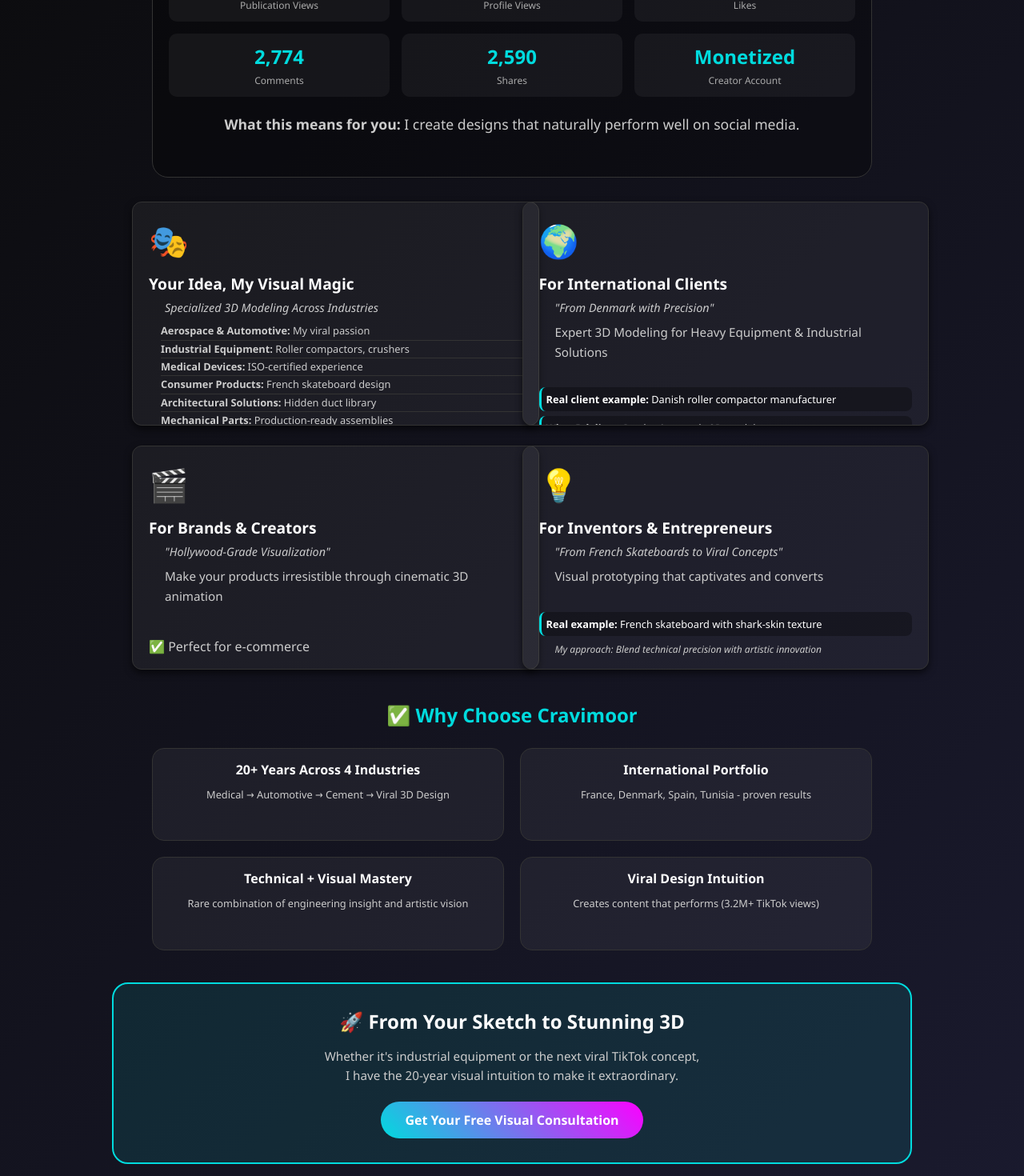
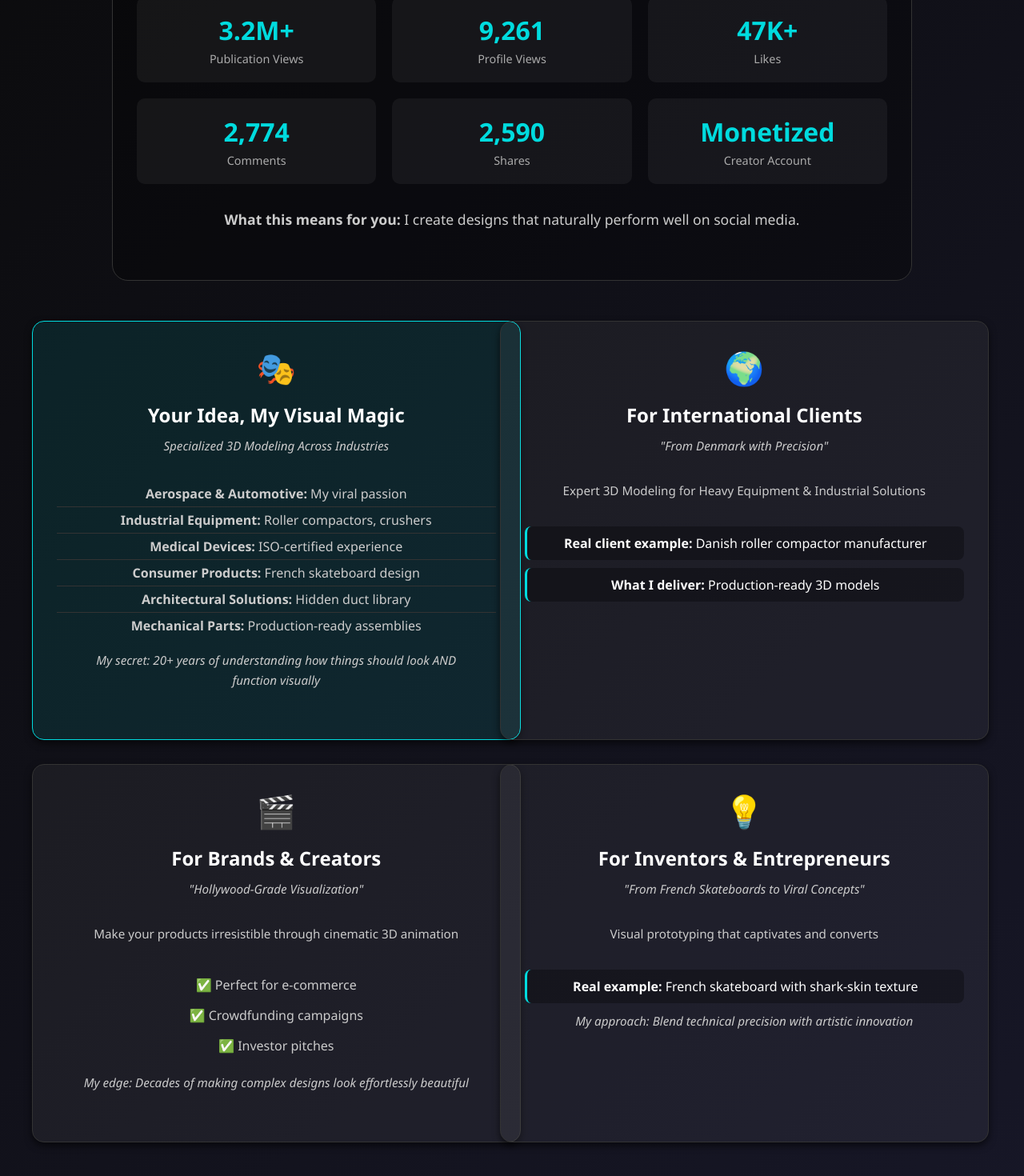
Before and after one commit to Walidghidhaoui/CRAVIMOOR, a React (Create React App) app: page / in a window 1280 px wide. Shown: the part 6340-7810 px from the top of the page at 80% size. Built offline with nearby package versions, Linux system fonts and the light colour scheme.

Commit message:
Update App.css
update

```diff
--- a/src/App.css
+++ b/src/App.css
@@ -430,201 +430,7 @@
   transition: transform 0.3s ease;
 }
 
-/* === OurServices Section Compatibility === */
 
-.our-services {
-  text-align: center;
-  padding: 60px 20px !important; /* أقل تباعد */
-  background: linear-gradient(135deg, #0a0a0a 0%, #1a1a2e 100%) !important;
-  max-width: 1400px; /* أقل عرض */
-  margin: 3rem auto !important; /* أقل تباعد */
-}
-
-.our-services h2 {
-  font-size: 2.5rem !important; /* أصغر */
-  background: linear-gradient(45deg, #00dbde, #fc00ff) !important;
-  -webkit-background-clip: text !important;
-  -webkit-text-fill-color: transparent !important;
-  margin-bottom: 15px !important;
-}
-
-/* شبكة الخدمات - تصغير البطاقات */
-.service-grid {
-  display: grid !important;
-  grid-template-columns: repeat(2, 1fr) !important;
-  gap: 25px !important; /* تباعد أقل */
-  margin: 30px auto !important; /* أقل تباعد */
-  width: 95% !important; /* أقل عرض */
-  max-width: 1000px !important; /* أصغر */
-}
-
-/* تصغير البطاقات نفسها */
-.service-card {
-  background: rgba(255, 255, 255, 0.05) !important;
-  border-radius: 12px !important;
-  padding: 20px !important; /* أقل حشو */
-  border: 1px solid #333 !important;
-  transition: all 0.3s ease !important;
-  text-align: left !important;
-  height: auto !important;
-  min-height: 220px !important; /* أقل ارتفاع */
-  max-height: 280px !important; /* حد أقصى */
-  overflow: hidden; /* منع تجاوز المحتوى */
-}
-
-.service-card:hover {
-  transform: translateY(-8px) !important; /* رفع أقل */
-  border-color: #00dbde !important;
-  box-shadow: 0 8px 20px rgba(0, 219, 222, 0.2) !important;
-}
-
-/* تصغير العناصر داخل البطاقة */
-.service-card h3 {
-  font-size: 1.2rem !important; /* أصغر */
-  margin-bottom: 8px !important;
-  line-height: 1.3 !important;
-}
-
-.service-subtitle {
-  font-size: 0.9rem !important; /* أصغر */
-  margin-bottom: 10px !important;
-  line-height: 1.2 !important;
-}
-
-.service-list {
-  margin: 8px 0 !important;
-  padding-left: 15px !important;
-}
-
-.service-list li {
-  font-size: 0.8rem !important; /* أصغر */
-  padding: 3px 0 !important;
-  line-height: 1.2 !important;
-}
-
-.client-example {
-  font-size: 0.8rem !important;
-  padding: 6px !important;
-  margin: 6px 0 !important;
-}
-
-.service-note {
-  font-size: 0.75rem !important; /* أصغر */
-  margin-top: 10px !important;
-  line-height: 1.2 !important;
-}
-
-/* إحصائيات TikTok - تصغير */
-.tiktok-stats {
-  padding: 20px !important;
-  margin: 25px auto !important;
-  max-width: 900px !important;
-}
-
-.tiktok-stats h3 {
-  font-size: 1.4rem !important;
-}
-
-.stats-grid {
-  gap: 15px !important;
-  margin: 20px 0 !important;
-}
-
-.stat-item {
-  padding: 12px !important;
-}
-
-.stat-number {
-  font-size: 1.5rem !important;
-}
-
-.stat-label {
-  font-size: 0.75rem !important;
-}
-
-/* Why Choose - تصغير */
-.why-choose {
-  margin: 40px 0 !important;
-}
-
-.why-choose h3 {
-  font-size: 1.5rem !important;
-  margin-bottom: 25px !important;
-}
-
-.reasons-grid {
-  gap: 20px !important;
-  max-width: 900px !important;
-}
-
-.reason {
-  padding: 15px !important;
-}
-
-.reason strong {
-  font-size: 1rem !important;
-}
-
-.reason p {
-  font-size: 0.8rem !important;
-}
-
-/* CTA - تصغير */
-.cta-section {
-  padding: 30px !important;
-  margin-top: 40px !important;
-}
-
-.cta-section h3 {
-  font-size: 1.5rem !important;
-  margin-bottom: 15px !important;
-}
-
-.cta-section p {
-  font-size: 0.95rem !important;
-  margin-bottom: 20px !important;
-}
-
-.cta-button {
-  padding: 12px 30px !important;
-  font-size: 1rem !important;
-}
-
-/* للشاشات الصغيرة */
-@media (max-width: 768px) {
-  .service-grid {
-    grid-template-columns: 1fr !important;
-    gap: 20px !important;
-    width: 90% !important;
-  }
-
-  .service-card {
-    min-height: auto !important;
-    max-height: none !important;
-  }
-
-  .stats-grid {
-    grid-template-columns: repeat(3, 1fr) !important;
-  }
-}
-
-@media (max-width: 480px) {
-  .our-services {
-    padding: 40px 15px !important;
-  }
-
-  .our-services h2 {
-    font-size: 2rem !important;
-  }
-
-  .service-card {
-    padding: 15px !important;
-  }
-
-  .stats-grid {
-    grid-template-columns: repeat(2, 1fr) !important;
-  }
-}
 
 /* Responsive */
 @media (max-width: 768px) {
```
